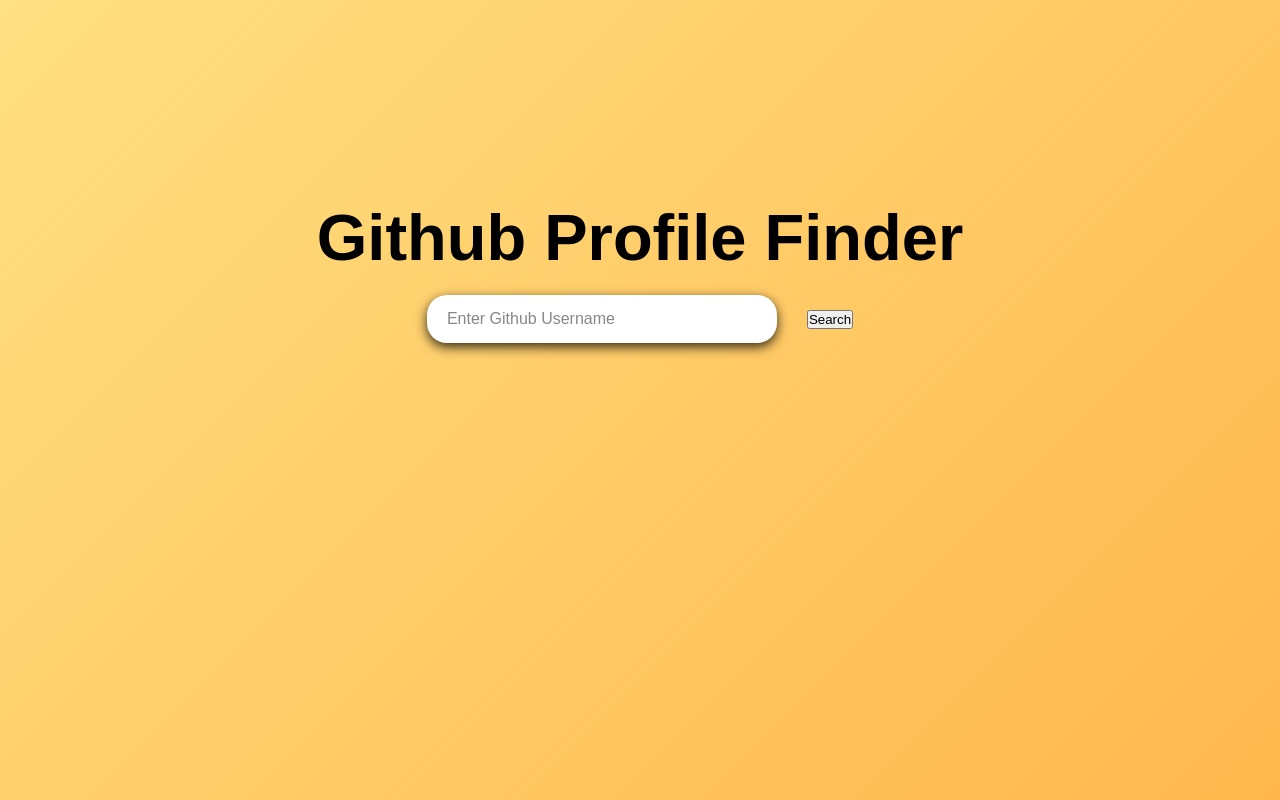
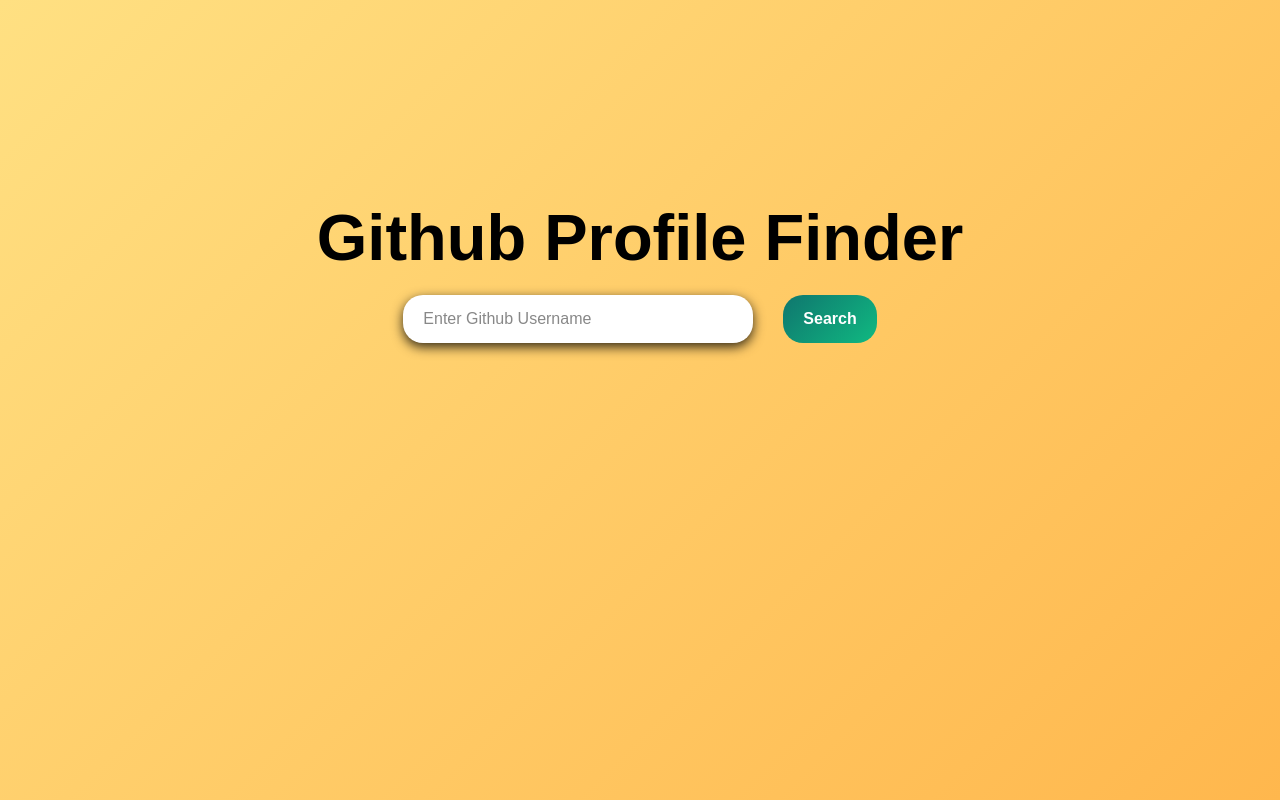
Before and after one commit to Subham269/Github-Profile-finder, a React (Vite) app: page / in a window 1280 px wide. Shown: the top 800 px of the page. Built offline with nearby package versions, Linux system fonts and the light colour scheme.

Commit message:
Added Basic button styling

```diff
--- a/src/App.css
+++ b/src/App.css
@@ -30,3 +30,14 @@
     margin-bottom: 20px;
     font-size: 65px;
 }
+button {
+    padding : 15px 20px;
+    border: none;
+    border-radius: 20px;
+    font-size: 16px;
+    background: linear-gradient(135deg, #0F766E, #10B981);
+    color: white;
+    cursor: pointer;
+    transition: all 0.3s ease;
+    font-weight: bold;
+}
```
